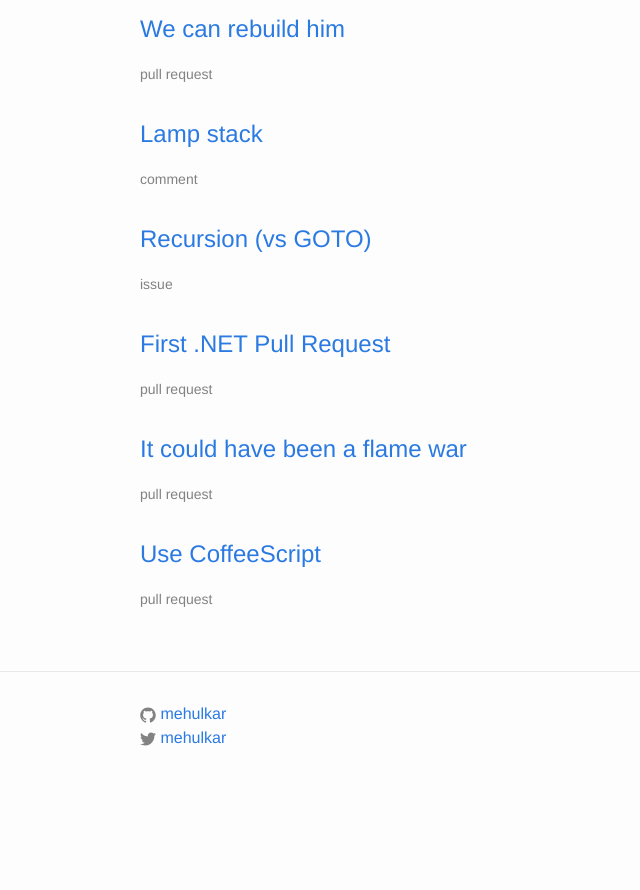
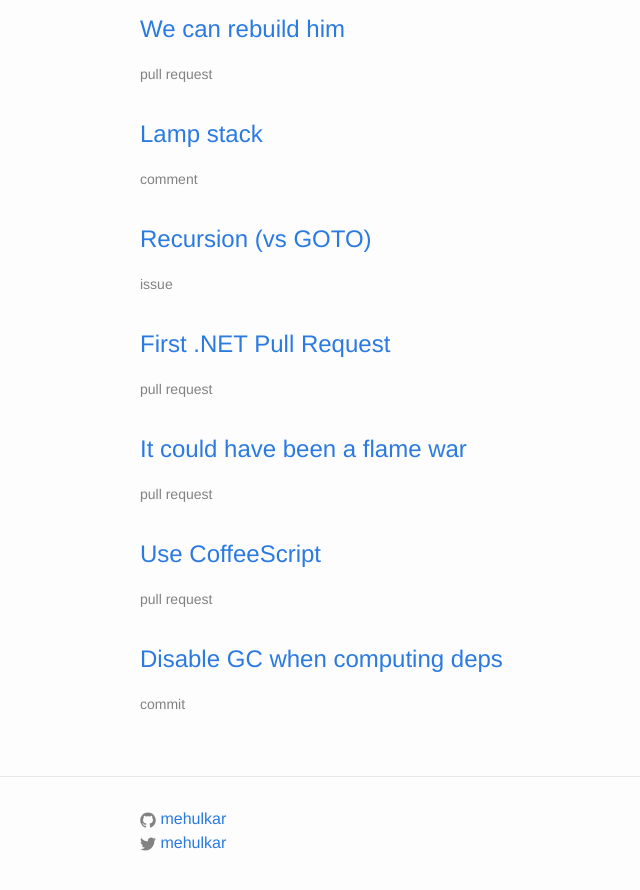
Before and after one commit to mehulkar/github-hall-of-fame, a Jekyll site: the page built from index.html, in a window 1280 px wide and 900 px high, scrolled down 1590 px. Shown: the top 890 px of the window, without its empty margins (130-770 px from the left). Built offline with Jekyll 4.4.1, drawn with Linux system fonts in a browser that asks for light colours; before the commit the page ends 2385 px from its top, so only the background shows below that.

Commit message:
Add "Disable GC when computing deps"
Funny comments all the way down from the top to the end. lol

```diff
--- a/_data/entries.yml
+++ b/_data/entries.yml
@@ -77,3 +77,7 @@
 - title: "Use CoffeeScript"
   link: "https://github.com/joyent/node/pull/2472"
   type: "pull request"
+
+- title: "Disable GC when computing deps"
+  link: "https://github.com/composer/composer/commit/ac676f47f7bbc619678a29deae097b6b0710b799"
+  type: "commit"
```
